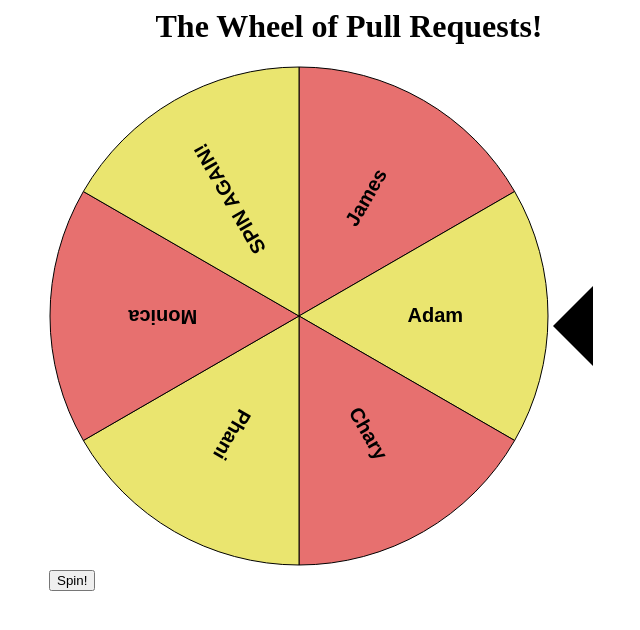
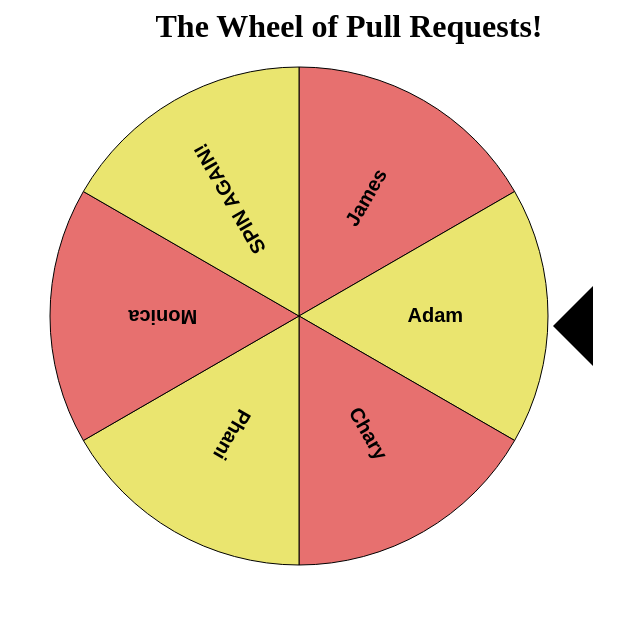
Before and after one commit to jamescoward/wheel-of-pull-requests, a website: page client/index.html in a window 1280 px wide. Shown: the whole page, without its empty margins (291-931 px from the left). Drawn offline with Linux system fonts and the light colour scheme.

Commit message:
Removed button added background colour removed logging

```diff
--- a/client/index.css
+++ b/client/index.css
@@ -1,3 +1,7 @@
+body {
+  background-color: white;
+}
+
 h1 {
   text-align: center;
 }
--- a/client/index.html
+++ b/client/index.html
@@ -10,9 +10,6 @@
         <h1>The Wheel of Pull Requests!</h1>
         <canvas id="canvas" width="500" height="500"></canvas>
         <div class="arrow-left"></div>
-        <div class="buttonContainer">
-          <button type="button" onclick="doSpin()">Spin!</button>
-        </div>
       </div>
      <script type="text/javascript" src="./index.js" ></script>
   </body>
--- a/server/server.js
+++ b/server/server.js
@@ -4,7 +4,6 @@ const express = require('express');
 const wss = new WebSocketServer({ port:8080 });
 
 const app = express();
-console.log(__dirname);
 app.use(express.static(__dirname + '/../client'));
 
 app.get('/spin', (req, res) => {
```
